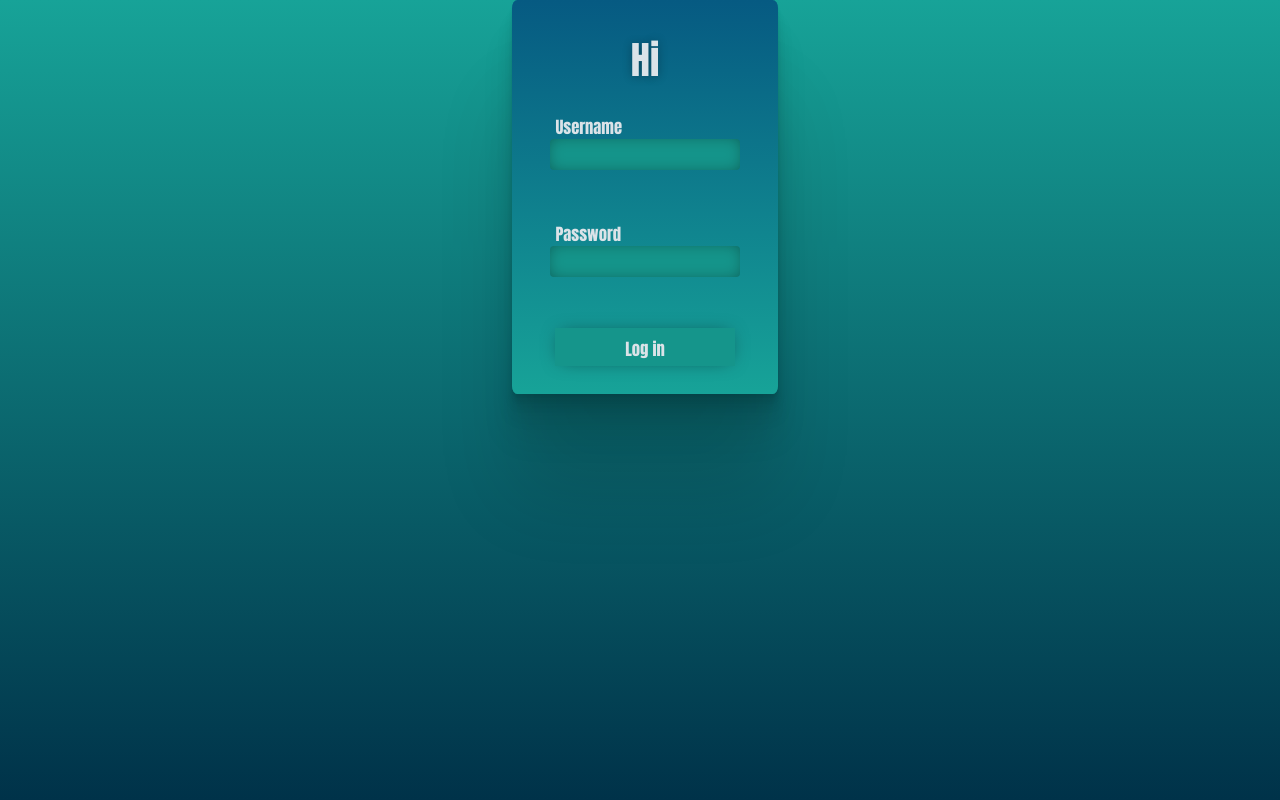
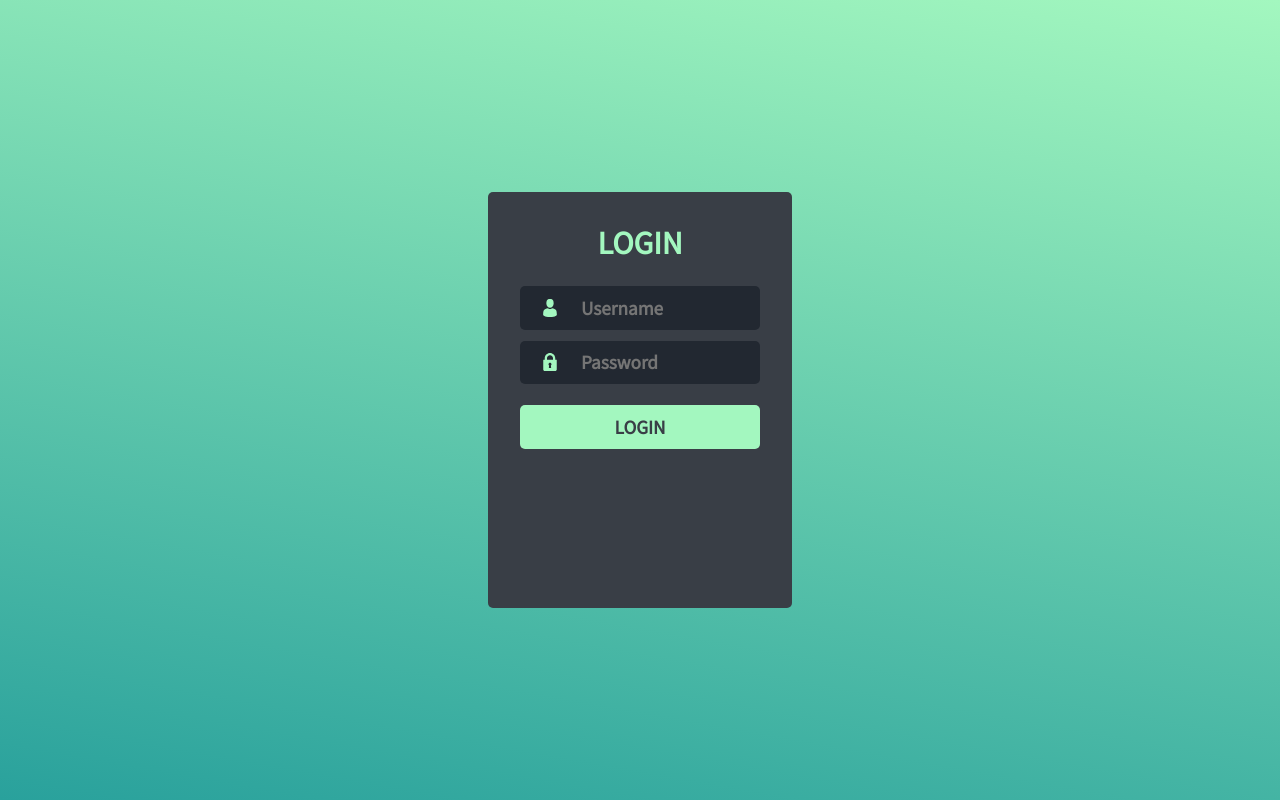
Before and after one commit to felipedaf/simple-react-routing, a React (Create React App) app: page / in a window 1280 px wide. Built offline with nearby package versions, Linux system fonts and the light colour scheme.

Commit message:
new login screen

```diff
--- a/public/index.html
+++ b/public/index.html
@@ -2,6 +2,7 @@
 <html lang="en">
   <head>
     <meta charset="utf-8" />
+    <link href="https://fonts.googleapis.com/css?family=Source+Sans+Pro&display=swap" rel="stylesheet">
     <link rel="icon" href="%PUBLIC_URL%/favicon.ico" />
     <meta name="viewport" content="width=device-width, initial-scale=1" />
     <meta name="theme-color" content="#000000" />
--- a/src/components/login-page/LoginForm.js
+++ b/src/components/login-page/LoginForm.js
@@ -1,4 +1,4 @@
-import React from 'react'
+import React, {useState} from 'react'
 import axios from 'axios'
 import "../../static/login-form.css"
 import { apiURI } from '../../uriRedirect'
@@ -6,6 +6,9 @@ import { localTokenName } from '../../auth'
 
 
 export default function LoginForm(props) {
+
+    const [usernameIconClass, setUsernameIconClass] = useState('login-svg-icons')
+    const [passwordIconClass, setPasswordIconClass] = useState('login-svg-icons')
 
     const loginRequest = event => {
         let username = document.getElementById('username').value
@@ -42,15 +45,60 @@ export default function LoginForm(props) {
         event.preventDefault()
     }
 
+    function usernameIconClassChange(element, home) {
+        let svgIcon = element.target.parentNode.parentNode.children[0].children[0]
+        if(svgIcon.id === 'username-icon')
+            (usernameIconClass === 'green-shadow') ? setUsernameIconClass('login-svg-icons') : setUsernameIconClass('green-shadow')
+        else
+            (passwordIconClass === 'green-shadow') ? setPasswordIconClass('login-svg-icons') : setPasswordIconClass('green-shadow')
+        return
+
+    }
+
     return (
         <div className="login-div">
             <form onSubmit={loginRequest}>
-                <p>Hi</p>
-                <label htmlFor="username">Username</label>
-                <input type="text" id="username" name="username"></input>
-                <label htmlFor="password">Password</label>
-                <input type="password" id="password" name="password"></input>
-                <button onClick={loginRequest}>Log in</button>
+                <span>login</span>
+                <div className="data-field">
+                    <div>
+                        <svg id="username-icon" className={usernameIconClass} height="540px" width="540px" viewBox="0 0 350 350">
+                            <path d="M175,171.173c38.914,0,70.463-38.318,70.463-85.586C245.463,38.318,235.105,0,175,0s-70.465,38.318-70.465,85.587
+                            C104.535,132.855,136.084,171.173,175,171.173z"/>
+                            <path d="M41.909,301.853C41.897,298.971,41.885,301.041,41.909,301.853L41.909,301.853z"/>
+                            <path d="M308.085,304.104C308.123,303.315,308.098,298.63,308.085,304.104L308.085,304.104z"/>
+                            <path d="M307.935,298.397c-1.305-82.342-12.059-105.805-94.352-120.657c0,0-11.584,14.761-38.584,14.761
+                            s-38.586-14.761-38.586-14.761c-81.395,14.69-92.803,37.805-94.303,117.982c-0.123,6.547-0.18,6.891-0.202,6.131
+                            c0.005,1.424,0.011,4.058,0.011,8.651c0,0,19.592,39.496,133.08,39.496c113.486,0,133.08-39.496,133.08-39.496
+                            c0-2.951,0.002-5.003,0.005-6.399C308.062,304.575,308.018,303.664,307.935,298.397z"/>
+                        </svg>
+                    </div>
+
+                    <div>
+                        <input onFocus={usernameIconClassChange} onBlur={usernameIconClassChange} autoComplete="off" placeholder="Username" type="text" id="username" name="username"></input>
+                    </div>
+                </div>
+                <div></div>
+                <div className="data-field">
+                    <div>
+                    <svg id="password-icon" className={passwordIconClass} height="540px" width="540px" viewBox="0 0 512 512">
+                            <path d="M437.333,192h-32v-42.667C405.333,66.99,338.344,0,256,0S106.667,66.99,106.667,149.333V192h-32
+                            C68.771,192,64,196.771,64,202.667v266.667C64,492.865,83.135,512,106.667,512h298.667C428.865,512,448,492.865,448,469.333
+                            V202.667C448,196.771,443.229,192,437.333,192z M287.938,414.823c0.333,3.01-0.635,6.031-2.656,8.292
+                            c-2.021,2.26-4.917,3.552-7.948,3.552h-42.667c-3.031,0-5.927-1.292-7.948-3.552c-2.021-2.26-2.99-5.281-2.656-8.292l6.729-60.51
+                            c-10.927-7.948-17.458-20.521-17.458-34.313c0-23.531,19.135-42.667,42.667-42.667s42.667,19.135,42.667,42.667
+                            c0,13.792-6.531,26.365-17.458,34.313L287.938,414.823z M341.333,192H170.667v-42.667C170.667,102.281,208.948,64,256,64
+                            s85.333,38.281,85.333,85.333V192z"/>
+                        </svg>
+                    </div>
+                    <div>
+                     <input onFocus={usernameIconClassChange} onBlur={usernameIconClassChange} placeholder="Password" type="password" id="password" name="password"></input>
+                    </div>
+
+                </div>
+                <button onClick={loginRequest}>LOGIN</button>
+                <div>
+
+                </div>
             </form>
         </div>
     )
--- a/src/static/index.css
+++ b/src/static/index.css
@@ -1,13 +1,13 @@
 body {
     margin: 0;
-    overflow: scroll;
+    overflow: hidden;
     width: 100%;
     height: 100%;
-    position: relative;
 }
 
 html{
     height: 100%;
+    width: 100%;
 }
 
 #root {
--- a/src/static/login-form.css
+++ b/src/static/login-form.css
@@ -1,99 +1,115 @@
-.login-div {
-    position: relative;
-    height: 30vw;
-    width: 20vw;
-    border-radius: 2%;
-    padding: 5px;
-    background-image: linear-gradient(#065A82, #17A398);
-    margin: auto 40%;
-    box-shadow:
-  0 2.8px 2.2px rgba(0, 0, 0, 0.034),
-  0 6.7px 5.3px rgba(0, 0, 0, 0.048),
-  0 12.5px 10px rgba(0, 0, 0, 0.06),
-  0 22.3px 17.9px rgba(0, 0, 0, 0.072),
-  0 41.8px 33.4px rgba(0, 0, 0, 0.086),
-  0 100px 80px rgba(0, 0, 0, 0.12)
+.login-div{
+    width: 100%;
+    height: 100%;
+    display: grid;
+    background-image: linear-gradient(190deg, #a3f7bf, #29a19c);
 }
 
 .login-div form{
+    background: #393e46;
+    display: grid;
+    align-self: center;
+    justify-self: center;
+    height: 50vh;
+    width: 30vh;
+    padding: 1vh 4vh;
+    max-height: 500px;
+    min-height: 300px;
+    max-width: 300px;
+    min-width: 180px;
+    border-radius: 5px;
+    grid-template-rows: 8fr 4fr 1fr 4fr 8fr 12fr;
+}
+
+.login-div form span{
+    color: #a3f7bf;
+    line-height: 1.2;
+    text-transform: uppercase;
+    font-family: 'Source Sans Pro';
+    font-size:200%;
+    font-weight: bolder;
+    justify-self: center;
+    align-self: center;
+}
+
+.data-field{
+    border-radius: 5px;
+    background: #222831;
+    display: grid;
+    justify-self: center;
+    grid-template-columns: 1fr 3fr;
+}
+.data-field div{
     width: 100%;
     height: 100%;
+    align-self: center;
+    justify-self: center;
+    display: grid;
 }
 
-
-.login-div form p{
-    text-shadow: 0px 1px 10px rgba(0, 0, 0, 0.3);
-    font-family: Impact, Haettenschweiler, 'Arial Narrow Bold', sans-serif;
-    font-weight: bolder;
-    color: #DBE3E8;
-    text-align: center;
-    position: relative;
-    width: 100%;
-    height: auto;
-    font-size: 3vw;
-    margin: 10% auto;
+.data-field div input{
+    color: #a3f7bf;
+    font-family: 'Source Sans Pro';
+    font-size: 120%;
+    font-weight: 600;
+    outline: none;
+    background-color: transparent;
+    border: 0;
+    margin: 0;
+    align-self: center;
+    width: 90%;
+    height: 90%;
+    padding-right: 10%;
+    justify-self: center;
 }
 
-.login-div form input {
-
-    -webkit-box-shadow: inset 0px 0px 18px -6px rgba(0,0,0,0.5);
-    -moz-box-shadow: inset 0px 0px 18px -6px rgba(0,0,0,0.5);
-    box-shadow: inset 0px 0px 18px -6px rgba(0,0,0,0.5);
-    height: 8%;
-    width: 70%;
-    margin-left: 13%;
-    margin-right: 13%;
-    margin-bottom: 20%;
-    background-color: #15958B;
-    border-radius: 4px;
-    border: none;
-    outline: none;
-    padding: 0 2%;
-    color: #DBE3E8;
-    font-size: 0.8vw;
-    transition: background-color 0.2s linear;
+.login-svg-icons{
+    align-self: center;
+    justify-self: center;
+    width: 30%;
+    height: auto;
+    fill: #a3f7bf;
+    transition: all 0.2s ease 0s;
 }
 
-.login-div form input:focus {
-    background-color:#337898;
-
+.green-shadow{
+    align-self: center;
+    justify-self: center;
+    width: 30%;
+    height: auto;
+    transition: all 0.2s ease 0s;
+    fill: #2EE59D;
+    box-shadow: 0px 15px 20px rgba(46, 229, 157, 0.4);
+    color: #fff;
+    transform: translateY(-4px);
 }
 
-.login-div form label{
-    width: 70%;
-    margin: 30px 15%;
-    font-family: Impact, Haettenschweiler, 'Arial Narrow Bold', sans-serif;
-    font-weight: bolder;
-    color: #DBE3E8;
-    font-size: 1.3vw;
+.login-div form button{
+    height: 50%;
+    width: 100%;
+    align-self: center;
+    justify-self: center;
+    border: none;
+    border-radius: 5px;
+    background: #a3f7bf;
+    color: #393e46;
+    font-family: 'Source Sans Pro';
+    font-size: 120%;
+    font-weight: 600;
+    outline: none;
+    transition: all 0.2s ease 0s;
 }
 
-.login-div form button {
-    height: 3vw;
-    width: 70%;
-    margin-left: 15%;
-    margin-right: 15%;
-    padding: 8px 0;
-    font-family: Impact, Haettenschweiler, 'Arial Narrow Bold', sans-serif;
-    font-weight: bolder;
-    color: #DBE3E8;
-    font-size: 1.3vw;
-    /* background-image: linear-gradient(#15958B, #15958B); */
-    background-color: #15958B;
-    border: none;
-    outline: none;
-    -webkit-box-shadow: 0px 0px 18px -6px rgba(0,0,0,0.5);
-    -moz-box-shadow: 0px 0px 18px -6px rgba(22, 17, 17, 0.5);
-    box-shadow: 0px 0px 18px -6px rgba(0,0,0,0.5);
-    transition: background-color 0.5s linear;
+.login-div form button:hover{
+    background-color: #2EE59D;
+    box-shadow: 0px 15px 20px rgba(46, 229, 157, 0.4);
+    color: #fff;
+    transform: translateY(-4px);
 }
 
-.login-div form button:hover {
-    background-color:#337898;
-
+.login-div form button:focus{
+    background-color: #2EE59D;
+    box-shadow: 0px 15px 20px rgba(46, 229, 157, 0.4);
+    color: #fff;
+    transform: translateY(-4px);
 }
-
-.login-div form button:focus {
-    background-color:#337898;
-
-}
--- a/src/static/login-page.css
+++ b/src/static/login-page.css
@@ -1,6 +1,7 @@
 .login-page{
-   background-image: linear-gradient(#17A398, #003249);
+   background-color: white;
    height: 100%;
    width: 100%;
-   position: absolute;
+   display:grid
+   overfor
 }
```
Also changed, not shown: public/svg/lock.svg (added), public/svg/man-user.svg (added).
